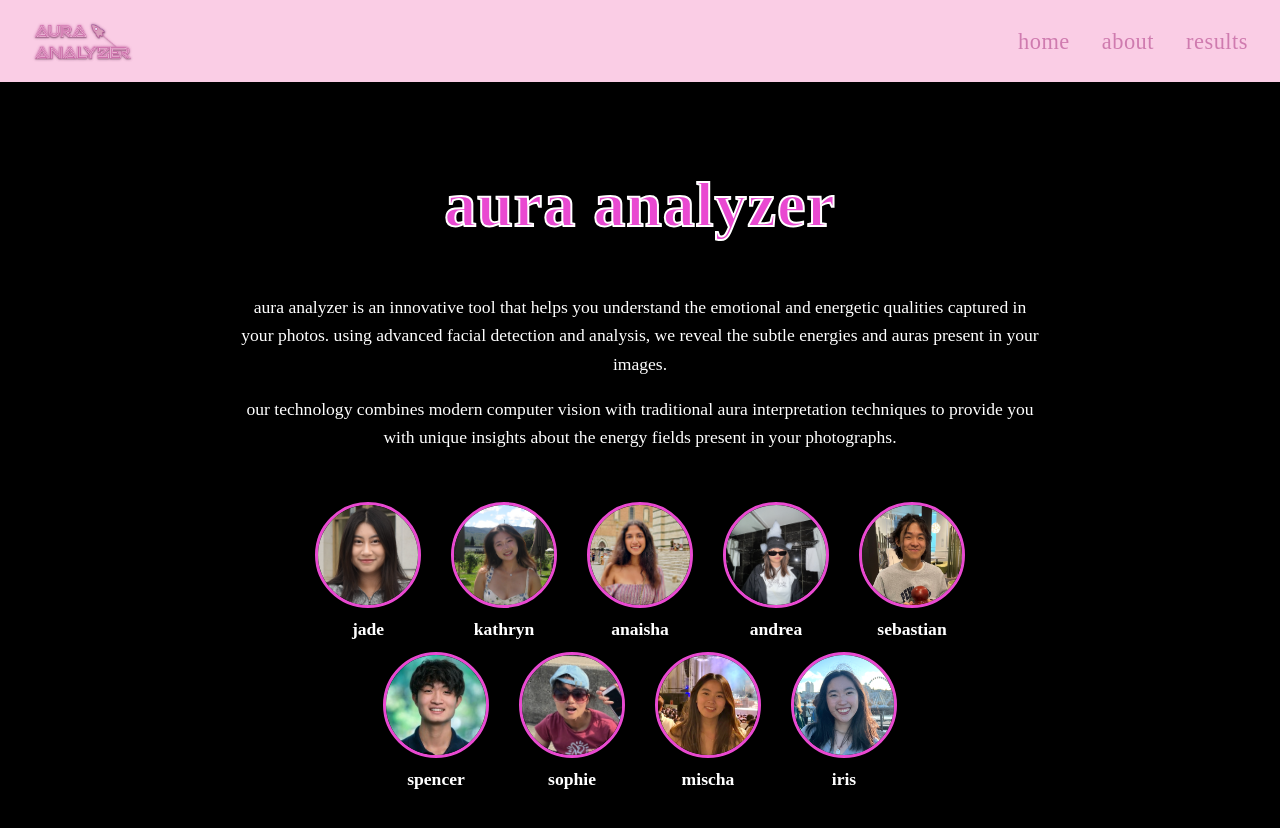
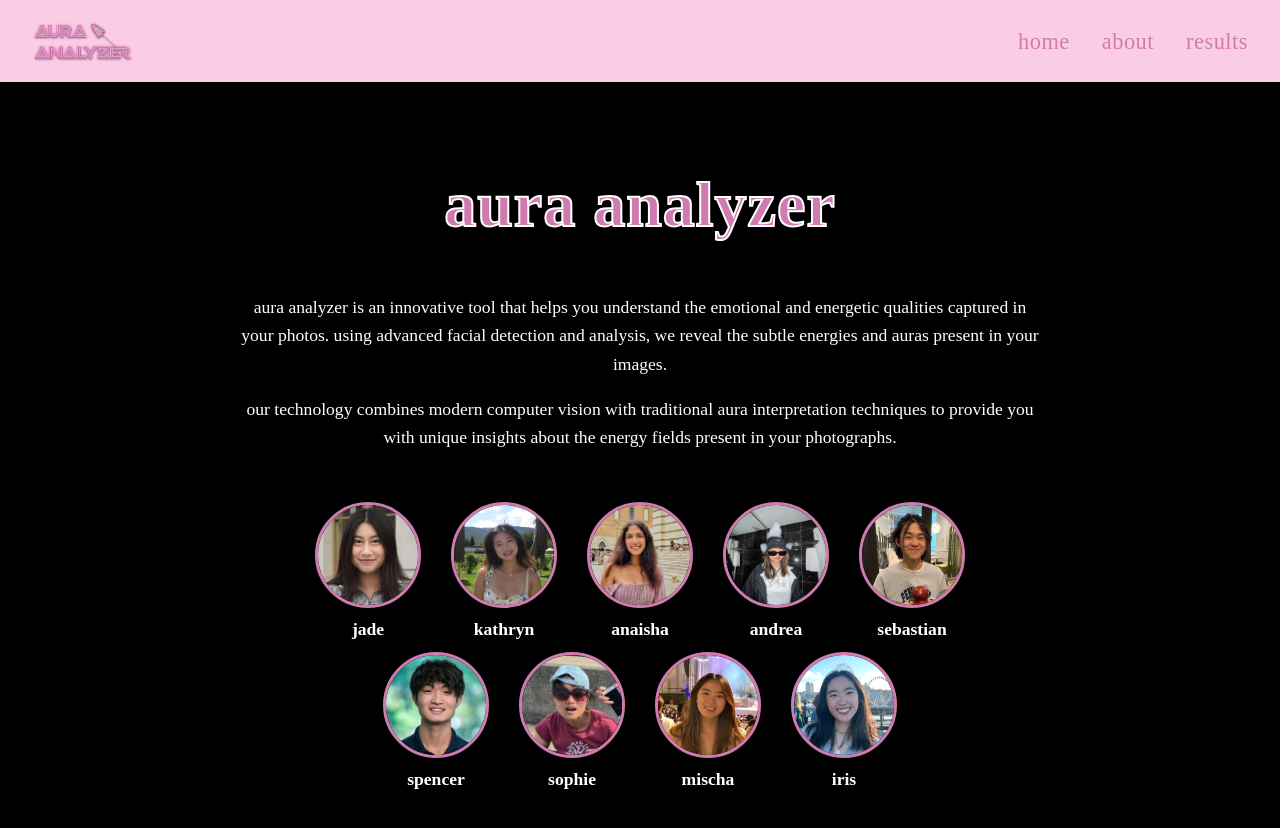
Before and after one commit to callaunchpad/aura-analyzer-web, a React (Vite) app: page /about in a window 1280 px wide. Shown: the top 828 px of the page. Built offline with nearby package versions, Linux system fonts and the light colour scheme.

Commit message:
pinkied about

```diff
--- a/src/pages/About.module.css
+++ b/src/pages/About.module.css
@@ -6,7 +6,7 @@
 }
 
 .title {
-  color: #e949d1;
+  color: #cf7baf;
   padding: 2rem;
   font-size: 4rem;
   margin-bottom: 1rem;
@@ -26,7 +26,7 @@
   object-fit: cover;
   margin: 0;
   display: block;
-  border: 3px solid #e949d1;
+  border: 3px solid #cf7baf;
   box-shadow: 4px 4px 0px rgba(0, 0, 0, 0.1);
 }
 
@@ -71,7 +71,7 @@
   height: 100px;
   border-radius: 50%;
   object-fit: cover;
-  border: 3px solid #e949d1;
+  border: 3px solid #cf7baf;
   box-shadow: 4px 4px 0px rgba(0, 0, 0, 0.1);
   margin: 0;
   display: block;
```
